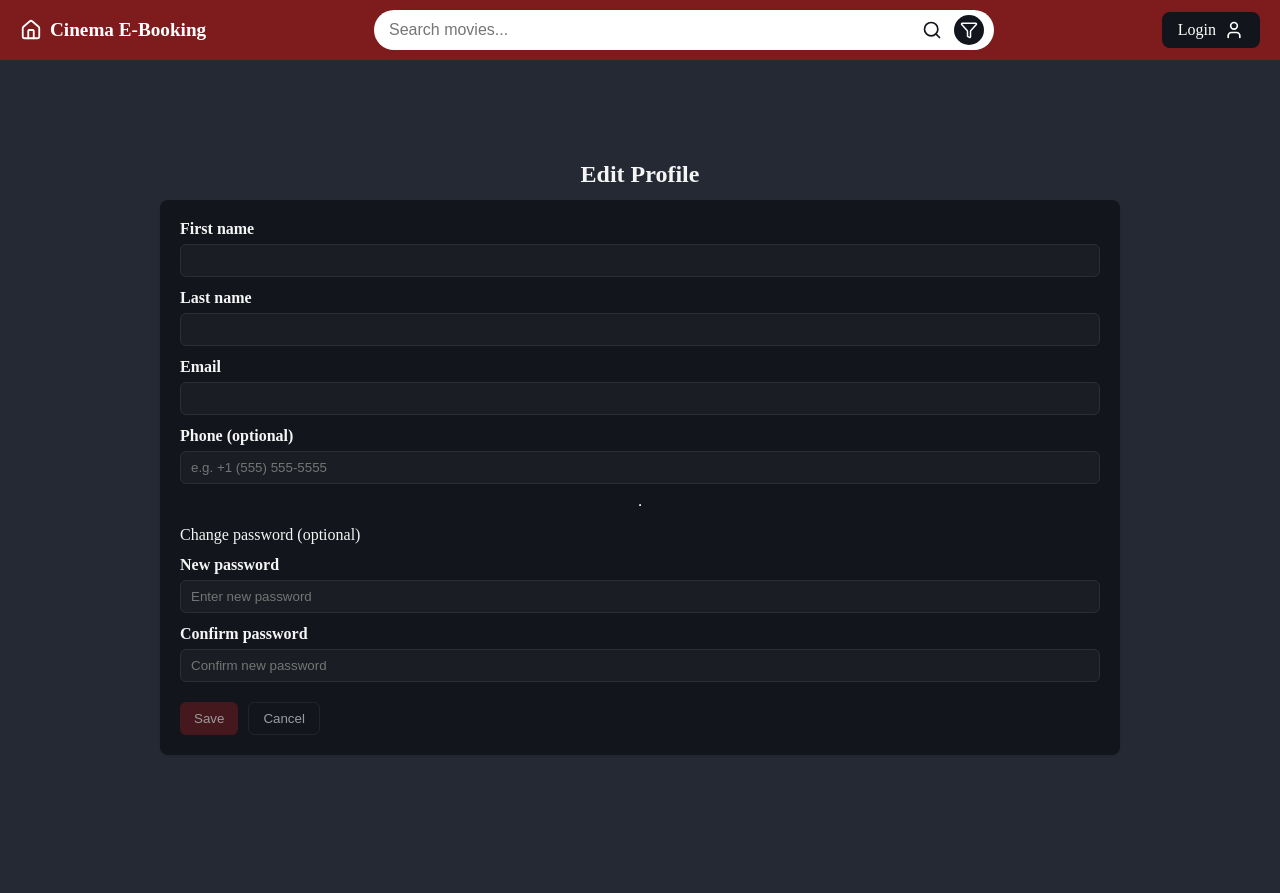
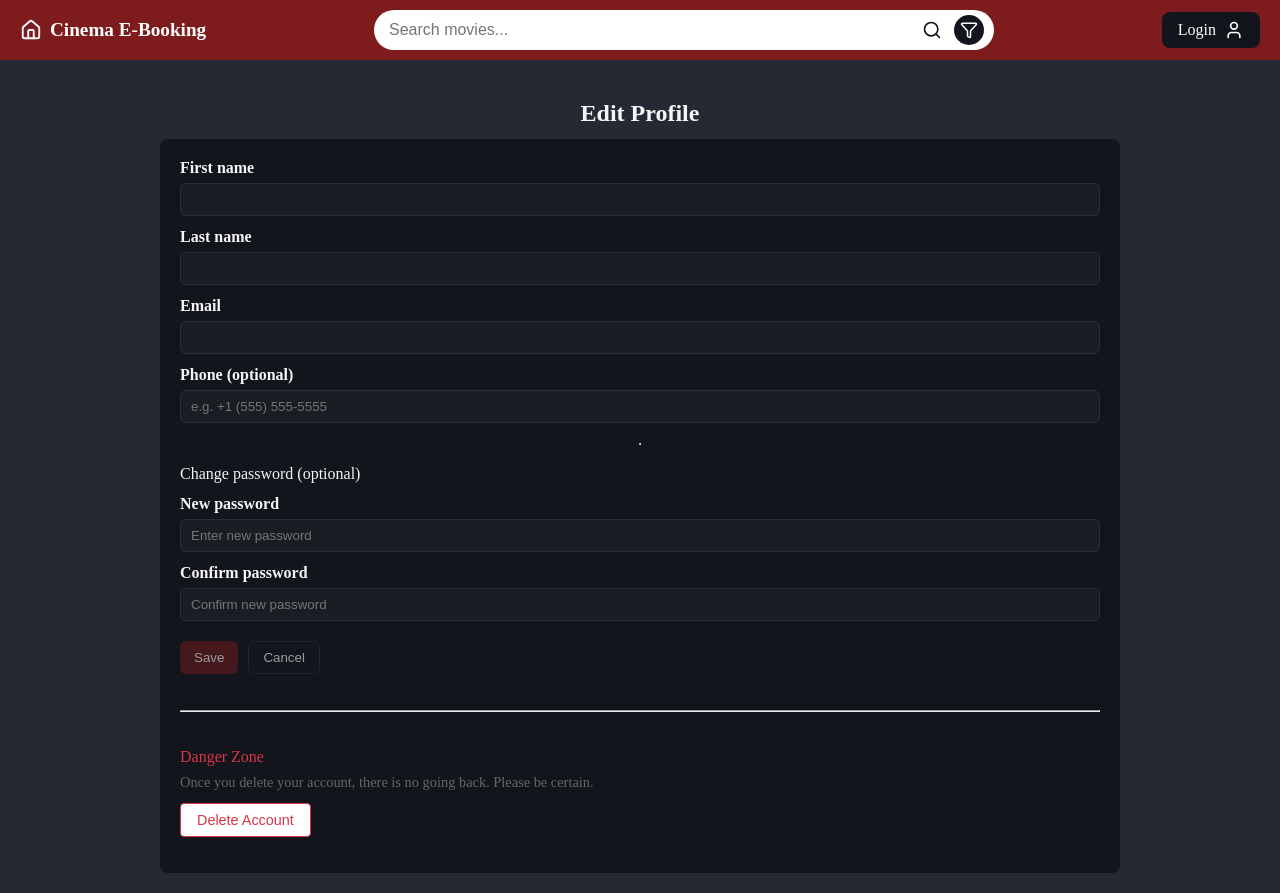
Before and after one commit to JasonMai2/Cinema-E-Booking-System, a React (Create React App) app in the folder frontend/: page /profile/edit in a window 1280 px wide. Before the commit the page ends 836 px from the top, so only its background shows below. Built offline with nearby package versions, Linux system fonts and the light colour scheme; no server answers.

Commit message:
feat: add account deletion functionality with confirmation prompt

```diff
--- a/frontend/src/pages/EditProfile.js
+++ b/frontend/src/pages/EditProfile.js
@@ -1,11 +1,13 @@
 import React, { useEffect, useState } from "react";
+import { useNavigate } from "react-router-dom";
 
 import api from "../services/api";
 import styles from "../components/EditProfile.module.css";
 import { useAuth } from "../context/AuthContext";
 
 export default function EditProfile() {
-  const { user, login } = useAuth();
+  const { user, login, logout } = useAuth();
+  const navigate = useNavigate();
   const [firstName, setFirstName] = useState("");
   const [lastName, setLastName] = useState("");
   const [email, setEmail] = useState("");
@@ -14,6 +16,7 @@ export default function EditProfile() {
   const [confirm, setConfirm] = useState("");
   const [loading, setLoading] = useState(false);
   const [message, setMessage] = useState(null);
+  const [showDeleteConfirm, setShowDeleteConfirm] = useState(false);
 
   useEffect(() => {
     if (user) {
@@ -67,6 +70,31 @@ export default function EditProfile() {
       setPassword("");
       setConfirm("");
       setMessage(null);
+    }
+  };
+
+  const onDeleteAccount = async () => {
+    if (!showDeleteConfirm) {
+      setShowDeleteConfirm(true);
+      return;
+    }
+
+    setLoading(true);
+    setMessage(null);
+    try {
+      const res = await api.delete(`/auth/profile/${user?.id}`);
+      setLoading(false);
+      if (res?.data?.ok) {
+        logout();
+        navigate('/');
+      } else {
+        setMessage({ type: 'error', text: res?.data?.message || 'Delete failed' });
+        setShowDeleteConfirm(false);
+      }
+    } catch (err) {
+      setLoading(false);
+      setMessage({ type: 'error', text: err?.response?.data?.message || 'Delete failed' });
+      setShowDeleteConfirm(false);
     }
   };
 
@@ -159,6 +187,51 @@ export default function EditProfile() {
               Cancel
             </button>
           </div>
+
+          {/* Delete Account Section */}
+          <hr style={{margin: "24px 0"}} />
+          <div style={{marginBottom: "16px"}}>
+            <p style={{margin: "0 0 8px 0", color: "#dc3545", fontWeight: "500"}}>Danger Zone</p>
+            <p style={{margin: "0 0 12px 0", fontSize: "0.9em", color: "#666"}}>
+              Once you delete your account, there is no going back. Please be certain.
+            </p>
+            <button
+              type="button"
+              onClick={onDeleteAccount}
+              disabled={loading || !user}
+              style={{
+                padding: "8px 16px",
+                backgroundColor: showDeleteConfirm ? "#dc3545" : "#fff",
+                color: showDeleteConfirm ? "#fff" : "#dc3545",
+                border: "1px solid #dc3545",
+                borderRadius: "4px",
+                cursor: "pointer",
+                fontSize: "0.9em",
+                fontWeight: "500"
+              }}
+            >
+              {showDeleteConfirm ? "Click again to confirm deletion" : "Delete Account"}
+            </button>
+            {showDeleteConfirm && (
+              <button
+                type="button"
+                onClick={() => setShowDeleteConfirm(false)}
+                disabled={loading}
+                style={{
+                  padding: "8px 16px",
+                  backgroundColor: "#fff",
+                  color: "#666",
+                  border: "1px solid #ccc",
+                  borderRadius: "4px",
+                  cursor: "pointer",
+                  fontSize: "0.9em",
+                  marginLeft: "8px"
+                }}
+              >
+                Cancel
+              </button>
+            )}
+          </div>
         </form>
       </section>
     </main>
```
Also changed, not shown: 1 other file (tests, documents, lock files or other folders).
